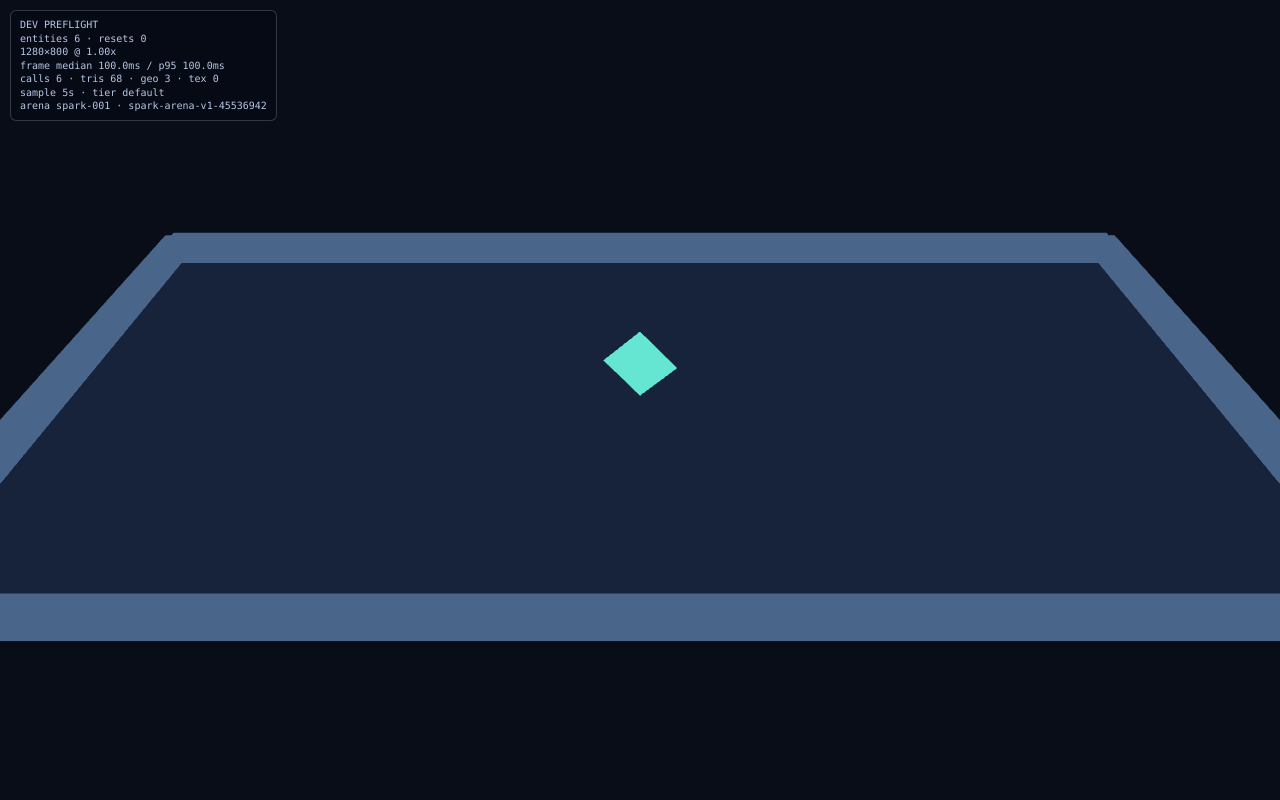
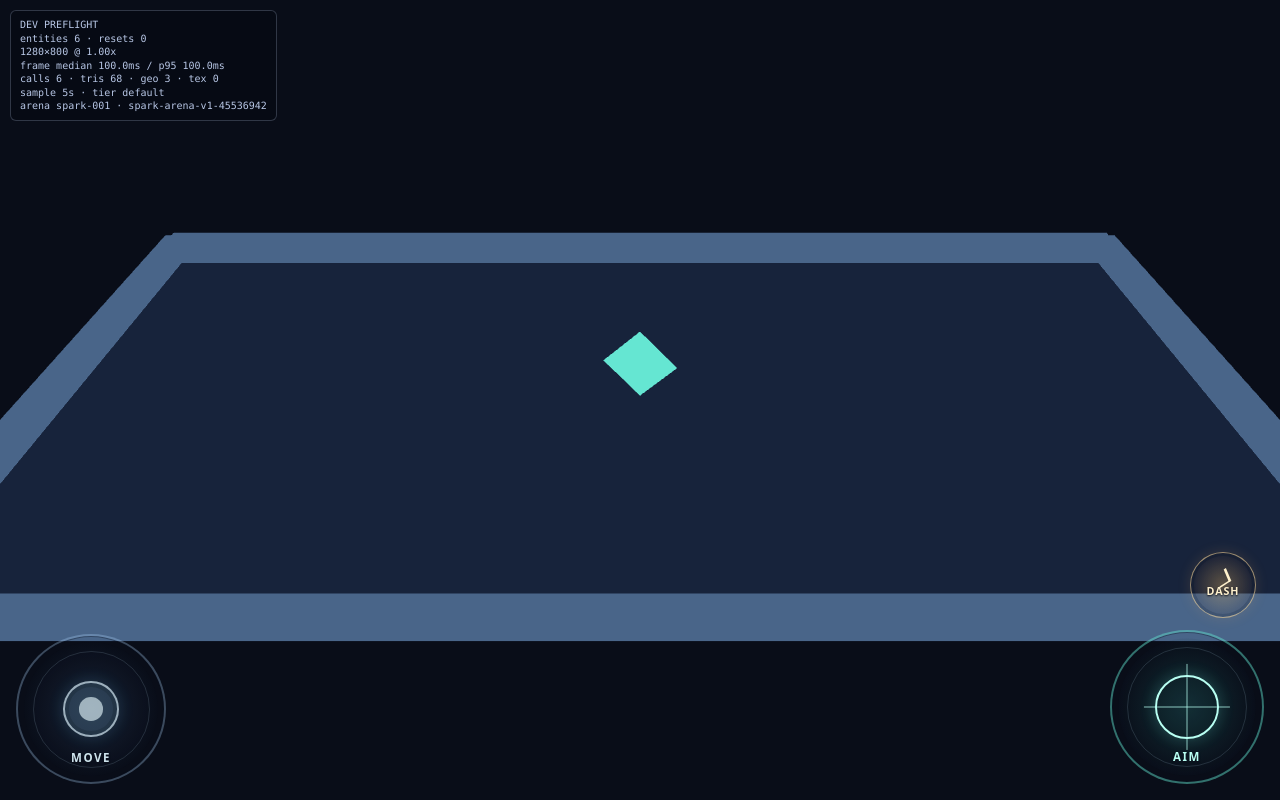
Before and after one commit to schulerj89/vireglass, a website built with Vite: page index.html in a window 1280 px wide. Built offline with nearby package versions, Linux system fonts and the light colour scheme; animation ran at ten frames a second.

Commit message:
Add landscape touch HUD shell

```diff
--- a/index.html
+++ b/index.html
@@ -9,6 +9,20 @@
   <body>
     <main id="game-root" aria-label="Vireglass game surface">
       <canvas id="game-canvas"></canvas>
+      <section id="touch-hud" aria-hidden="true">
+        <div class="touch-control touch-control--move">
+          <span class="touch-stick"></span>
+          <span class="touch-control__caption">Move</span>
+        </div>
+        <div class="touch-control touch-control--aim">
+          <span class="touch-aim-mark"></span>
+          <span class="touch-control__caption">Aim</span>
+        </div>
+        <div class="touch-dash">
+          <span class="touch-dash__mark"></span>
+          <span>Dash</span>
+        </div>
+      </section>
       <section id="rotate-gate" aria-live="polite">
         <div class="rotate-card">
           <span class="rotate-icon" aria-hidden="true">↻</span>
--- a/src/styles.css
+++ b/src/styles.css
@@ -22,10 +22,160 @@ body { overscroll-behavior: none; user-select: none; -webkit-user-select: none;
 
 #game-canvas { display: block; width: 100%; height: 100%; }
 
+#touch-hud {
+  --hud-safe-left: max(16px, calc(env(safe-area-inset-left) + 12px));
+  --hud-safe-right: max(16px, calc(env(safe-area-inset-right) + 12px));
+  --hud-safe-bottom: max(16px, calc(env(safe-area-inset-bottom) + 12px));
+  --move-control-size: clamp(104px, 20vw, 150px);
+  --aim-control-size: clamp(108px, 21vw, 154px);
+  position: absolute;
+  inset: 0;
+  z-index: 3;
+  overflow: hidden;
+  pointer-events: none;
+  touch-action: none;
+}
+
+.touch-control {
+  position: absolute;
+  display: grid;
+  width: var(--move-control-size);
+  aspect-ratio: 1;
+  place-items: center;
+  color: rgba(224, 246, 255, 0.92);
+}
+
+.touch-control--move {
+  left: var(--hud-safe-left);
+  bottom: var(--hud-safe-bottom);
+}
+
+.touch-control--aim {
+  right: var(--hud-safe-right);
+  bottom: var(--hud-safe-bottom);
+  width: var(--aim-control-size);
+  color: #b8fff2;
+}
+
+.touch-control::before,
+.touch-control::after {
+  position: absolute;
+  border-radius: 50%;
+  content: '';
+}
+
+.touch-control::before {
+  inset: 0;
+  border: 2px solid rgba(175, 215, 255, 0.3);
+  background: radial-gradient(circle, rgba(85, 132, 183, 0.18), rgba(15, 27, 51, 0.06) 64%, transparent 65%);
+  box-shadow: inset 0 0 0 1px rgba(10, 18, 35, 0.36);
+}
+
+.touch-control::after {
+  inset: 11%;
+  border: 1px solid rgba(197, 229, 255, 0.14);
+}
+
+.touch-control--aim::before {
+  border-color: rgba(101, 230, 210, 0.46);
+  background: radial-gradient(circle, rgba(65, 205, 190, 0.18), rgba(12, 39, 52, 0.08) 64%, transparent 65%);
+}
+
+.touch-stick,
+.touch-aim-mark,
+.touch-control__caption {
+  position: relative;
+  z-index: 1;
+}
+
+.touch-stick {
+  width: 37%;
+  aspect-ratio: 1;
+  border: 2px solid rgba(228, 247, 255, 0.62);
+  border-radius: 50%;
+  background: rgba(142, 198, 236, 0.2);
+  box-shadow: 0 0 16px rgba(114, 205, 255, 0.16), inset 0 0 0 4px rgba(6, 14, 29, 0.16);
+}
+
+.touch-stick::before {
+  position: absolute;
+  inset: 27%;
+  border-radius: 50%;
+  background: rgba(233, 250, 255, 0.62);
+  content: '';
+}
+
+.touch-aim-mark {
+  width: 42%;
+  aspect-ratio: 1;
+  border: 2px solid currentColor;
+  border-radius: 50%;
+  box-shadow: 0 0 16px rgba(101, 230, 210, 0.24);
+}
+
+.touch-aim-mark::before,
+.touch-aim-mark::after {
+  position: absolute;
+  top: 50%;
+  left: 50%;
+  width: 142%;
+  height: 1px;
+  background: currentColor;
+  content: '';
+  opacity: 0.74;
+  transform: translate(-50%, -50%);
+}
+
+.touch-aim-mark::after { transform: translate(-50%, -50%) rotate(90deg); }
+
+.touch-control__caption {
+  position: absolute;
+  bottom: 13%;
+  font-size: clamp(0.61rem, 1.5vw, 0.72rem);
+  font-weight: 700;
+  letter-spacing: 0.13em;
+  text-transform: uppercase;
+  text-shadow: 0 1px 2px #090d18;
+}
+
+.touch-dash {
+  position: absolute;
+  right: calc(var(--hud-safe-right) + 8px);
+  bottom: calc(var(--hud-safe-bottom) + var(--aim-control-size) + 12px);
+  z-index: 1;
+  display: grid;
+  width: clamp(56px, 9vw, 66px);
+  aspect-ratio: 1;
+  place-content: center;
+  gap: 3px;
+  border: 1px solid rgba(255, 218, 151, 0.58);
+  border-radius: 50%;
+  background: radial-gradient(circle, rgba(255, 193, 92, 0.3), rgba(105, 58, 27, 0.1) 64%, transparent 65%);
+  box-shadow: 0 0 14px rgba(255, 180, 83, 0.14), inset 0 0 0 3px rgba(29, 22, 28, 0.2);
+  color: #fff1cc;
+  font-size: clamp(0.58rem, 1.35vw, 0.67rem);
+  font-weight: 800;
+  letter-spacing: 0.09em;
+  line-height: 1;
+  text-align: center;
+  text-shadow: 0 1px 2px #090d18;
+  text-transform: uppercase;
+}
+
+.touch-dash__mark {
+  width: 18px;
+  height: 10px;
+  margin: 0 auto;
+  border-top: 2px solid currentColor;
+  border-right: 2px solid currentColor;
+  transform: skewX(-30deg) rotate(45deg);
+}
+
 #rotate-gate {
   position: absolute;
   inset: 0;
   display: none;
+  z-index: 20;
   place-items: center;
   padding: max(24px, env(safe-area-inset-top)) max(24px, env(safe-area-inset-right)) max(24px, env(safe-area-inset-bottom)) max(24px, env(safe-area-inset-left));
   background: rgba(9, 13, 24, 0.96);
@@ -33,6 +183,8 @@ body { overscroll-behavior: none; user-select: none; -webkit-user-select: none;
 }
 
 .is-rotate-required #rotate-gate { display: grid; }
+.is-rotate-required #touch-hud,
+.is-rotate-required #dev-metrics { display: none; }
 .rotate-card { max-width: 280px; }
 .rotate-icon { display: block; color: #65e6d2; font-size: 3rem; line-height: 1; }
 .rotate-card p { margin: 18px 0 8px; font-size: 1.15rem; font-weight: 700; }
@@ -52,3 +204,9 @@ body { overscroll-behavior: none; user-select: none; -webkit-user-select: none;
   font: 10px/1.35 ui-monospace, SFMono-Regular, Menlo, monospace;
   pointer-events: none;
 }
+
+@media (orientation: portrait), (max-width: 639px), (max-aspect-ratio: 27 / 20) {
+  #rotate-gate { display: grid; }
+  #touch-hud,
+  #dev-metrics { display: none; }
+}
```
